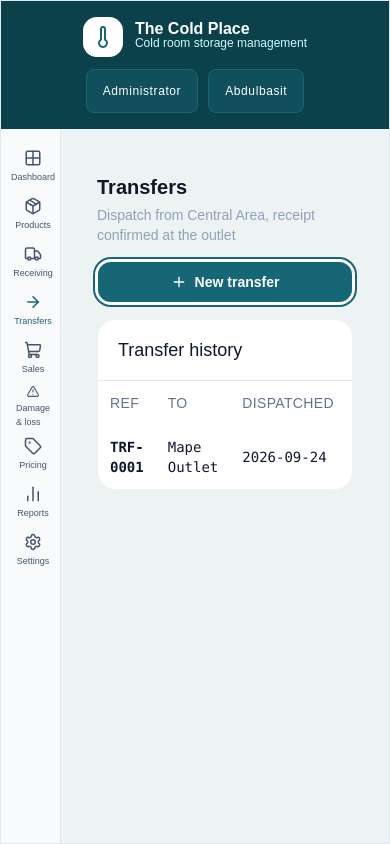
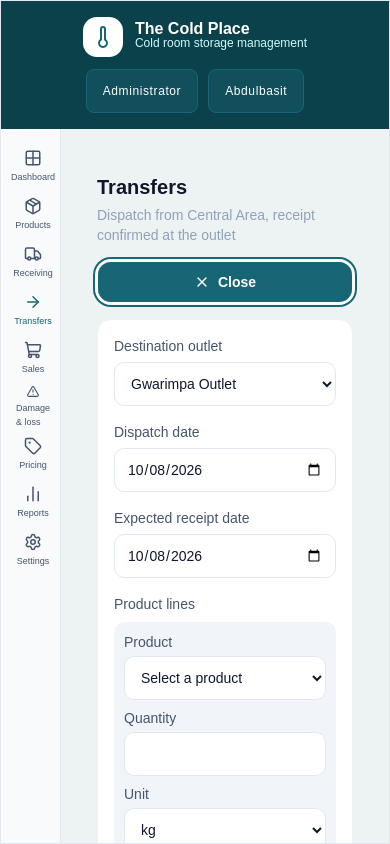
Before and after one commit to PC-Ngumoha/coldplace_sms, a React (Vite) app in the folder frontend/: page /transfers in a window 390 px wide. Both pictures are taken after a click on the button "New transfer". Built offline with nearby package versions, Linux system fonts and the light colour scheme.

Commit message:
Complete add transfer static form: Transfers page.

```diff
--- a/frontend/src/pages/segments/Transfers.tsx
+++ b/frontend/src/pages/segments/Transfers.tsx
@@ -1,7 +1,27 @@
-import { Plus } from "lucide-react";
+import { Plus, X } from "lucide-react";
 import { Button } from "@/components/ui/button";
+import { useState } from "react";
 
 export default function Transfers() {
+  const [isOpen, setIsOpen] = useState(false);
+  const [productLines, setProductLines] = useState([
+    { id: 1, product: "", quantity: "", unit: "kg" },
+  ]);
+
+  const toggleFormVisibility = () => setIsOpen((visible) => !visible);
+
+  const updateProductLine = (
+    id: number,
+    field: "product" | "quantity" | "unit",
+    value: string,
+  ) => {
+    setProductLines((lines) =>
+      lines.map((line) =>
+        line.id === id ? { ...line, [field]: value } : line,
+      ),
+    );
+  };
+
   return (
     <main className="min-h-full px-4 py-6 text-slate-900 sm:px-5 sm:py-6">
       <div className="mx-auto w-full max-w-7xl">
@@ -20,18 +40,175 @@ export default function Transfers() {
             bg-teal-blue p-5 text-sm font-semibold text-white transition
             hover:bg-darker-teal-blue focus:outline-none focus:ring-2 focus:ring-teal-blue
             focus:ring-offset-2 sm:w-auto sm:self-auto"
+            onClick={toggleFormVisibility}
           >
-            <Plus size={18} />
-            <span>New transfer</span>
+            {!isOpen ? (
+              <>
+                <Plus size={18} />
+                <span>New transfer</span>
+              </>
+            ) : (
+              <>
+                <X size={18} />
+                <span>Close</span>
+              </>
+            )}
           </Button>
         </header>
+
+        {/* Add transfers form. */}
+        {isOpen && (
+          <form
+            className="mb-5 rounded-xl border border-lightest-teal-blue bg-white p-4 sm:p-5"
+            onSubmit={(event) => event.preventDefault()}
+          >
+            <div className="grid grid-cols-1 gap-4 sm:grid-cols-2 lg:grid-cols-3">
+              <label className="block text-sm font-medium text-slate-600">
+                Destination outlet
+                <select
+                  defaultValue="Gwarimpa Outlet"
+                  className="mt-1.5 block h-11 w-full rounded-lg border border-slate-200 bg-white px-3 text-slate-900
+                  outline-none focus:border-teal-blue focus:ring-2 focus:ring-teal-blue/20"
+                >
+                  <option>Gwarimpa Outlet</option>
+                  <option>Mape Outlet</option>
+                </select>
+              </label>
+              <label className="block text-sm font-medium text-slate-600">
+                Dispatch date
+                <input
+                  type="date"
+                  defaultValue="2026-10-08"
+                  className="mt-1.5 block h-11 w-full rounded-lg border border-slate-200 bg-white px-3
+                  text-slate-900 outline-none focus:border-teal-blue focus:ring-2 focus:ring-teal-blue/20"
+                />
+              </label>
+              <label className="block text-sm font-medium text-slate-600">
+                Expected receipt date
+                <input
+                  type="date"
+                  defaultValue="2026-10-08"
+                  className="mt-1.5 block h-11 w-full rounded-lg border border-slate-200 bg-white px-3
+                  text-slate-900 outline-none focus:border-teal-blue focus:ring-2 focus:ring-teal-blue/20"
+                />
+              </label>
+            </div>
+
+            <fieldset className="mt-4">
+              <legend className="mb-2 text-sm font-medium text-slate-600">
+                Product lines
+              </legend>
+              <div className="space-y-2">
+                {productLines.map((line) => (
+                  <div
+                    key={line.id}
+                    className="grid grid-cols-1 items-end gap-2 rounded-lg bg-slate-100 p-2.5
+                    sm:grid-cols-[minmax(0,1.7fr)_minmax(0,0.95fr)_minmax(0,0.75fr)_32px] sm:gap-2.5"
+                  >
+                    <label className="block text-sm font-medium text-slate-600">
+                      Product
+                      <select
+                        value={line.product}
+                        onChange={(event) =>
+                          updateProductLine(
+                            line.id,
+                            "product",
+                            event.target.value,
+                          )
+                        }
+                        className="mt-1 block h-11 w-full rounded-lg border border-slate-200 bg-white px-3
+                         text-slate-900 outline-none focus:border-teal-blue focus:ring-2 focus:ring-teal-blue/20"
+                      >
+                        <option value="">Select a product</option>
+                        <option value="rice">Rice</option>
+                        <option value="beans">Beans</option>
+                        <option value="oil">Cooking oil</option>
+                      </select>
+                    </label>
+                    <label className="block text-sm font-medium text-slate-600">
+                      Quantity
+                      <input
+                        type="number"
+                        min="0"
+                        step="any"
+                        value={line.quantity}
+                        onChange={(event) =>
+                          updateProductLine(
+                            line.id,
+                            "quantity",
+                            event.target.value,
+                          )
+                        }
+                        className="mt-1 block h-11 w-full rounded-lg border border-slate-200 bg-white px-3
+                        text-slate-900 outline-none focus:border-teal-blue focus:ring-2 focus:ring-teal-blue/20"
+                      />
+                    </label>
+                    <label className="block text-sm font-medium text-slate-600">
+                      Unit
+                      <select
+                        value={line.unit}
+                        onChange={(event) =>
+                          updateProductLine(line.id, "unit", event.target.value)
+                        }
+                        className="mt-1 block h-11 w-full rounded-lg border border-slate-200 bg-white px-3
+                        text-slate-900 outline-none focus:border-teal-blue focus:ring-2 focus:ring-teal-blue/20"
+                      >
+                        <option value="kg">kg</option>
+                        <option value="g">g</option>
+                        <option value="litre">litre</option>
+                        <option value="unit">unit</option>
+                      </select>
+                    </label>
+                    <button
+                      type="button"
+                      aria-label="Remove product line"
+                      onClick={() =>
+                        setProductLines((lines) =>
+                          lines.filter((item) => item.id !== line.id),
+                        )
+                      }
+                      className="flex h-10 w-full items-center justify-center rounded-lg text-slate-500 transition
+                      hover:bg-white hover:text-slate-800 sm:mb-0.5 sm:h-11 sm:w-8"
+                    >
+                      <X size={18} />
+                    </button>
+                  </div>
+                ))}
+              </div>
+            </fieldset>
+
+            <div className="mt-3 flex flex-col items-start gap-3 sm:flex-row sm:items-center">
+              <Button
+                type="button"
+                onClick={() =>
+                  setProductLines((lines) => [
+                    ...lines,
+                    { id: Date.now(), product: "", quantity: "", unit: "kg" },
+                  ])
+                }
+                className="inline-flex items-center gap-2 rounded-lg border border-lightest-teal-blue bg-white
+                px-3 py-2 text-sm font-medium text-slate-800 hover:bg-slate-50"
+              >
+                <Plus size={17} />
+                Add line
+              </Button>
+              <Button
+                type="submit"
+                className="inline-flex items-center justify-center gap-2 rounded-lg bg-teal-blue px-4 py-3 text-sm font-semibold text-white transition hover:bg-darker-teal-blue focus:outline-none focus:ring-2 focus:ring-teal-blue focus:ring-offset-2"
+              >
+                <span aria-hidden="true">✓</span>
+                Dispatch transfer
+              </Button>
+            </div>
+          </form>
+        )}
 
         <section className="overflow-x-auto rounded-2xl border border-lightest-teal-blue bg-white">
           <h2 className="border-b border-lighter-teal-blue px-5 py-4 text-lg font-medium">
             Transfer history
           </h2>
 
-          <table className="w-full border-separate border-spacing-0 text-left">
+          <table className="w-full min-w-max border-separate border-spacing-0 text-left">
             <thead className="table-header-group">
               <tr className="border-b border-lighter-teal-blue text-sm font-medium uppercase tracking-wide text-slate-500">
                 <th className="px-3 py-3 font-medium">Ref</th>
```
